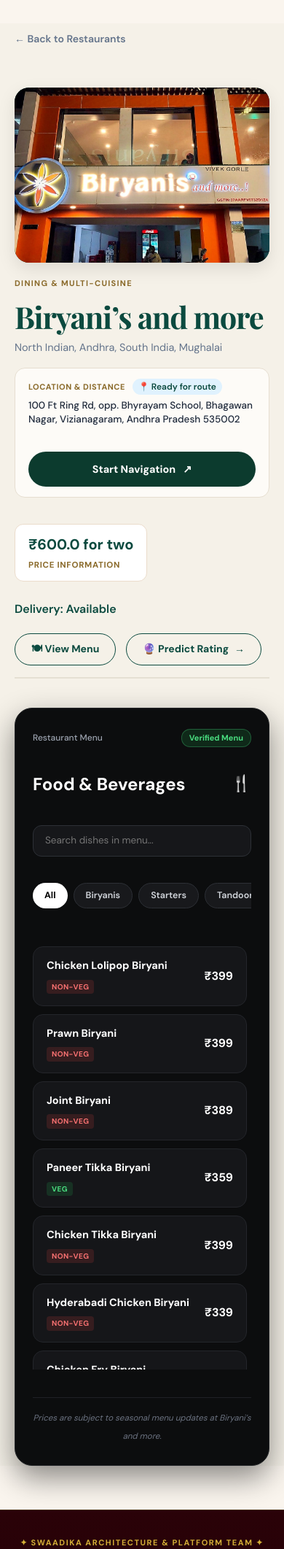
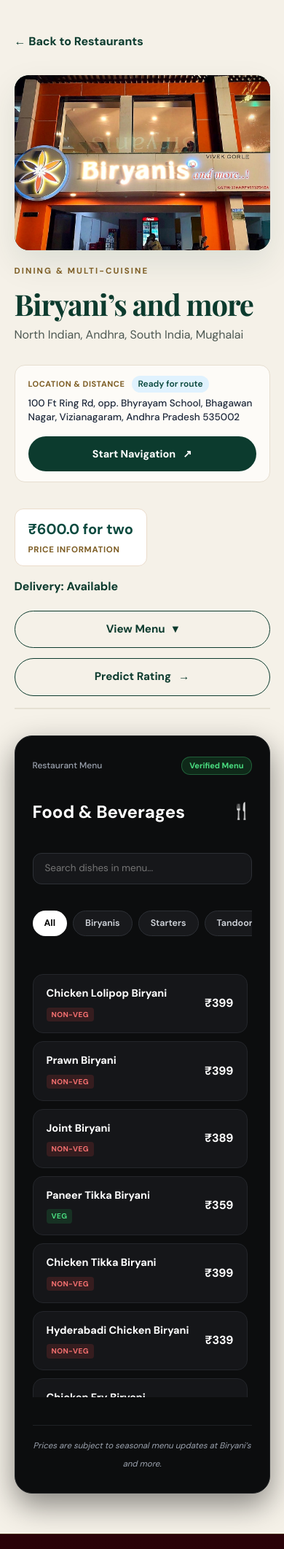
Before and after one commit to sathwicksai79/swaadika-vizianagaram, a Flask app: page /shop/restaurants/1 in a window 390 px wide. Shown: the part 113-2236 px from the top of the page at 73% size. Run offline with Flask 3, Linux system fonts and the light colour scheme; some libraries are stand-ins or nearby versions.

Commit message:
Keep menu hidden until clicked, single button icons, and full-width mobile layout

```diff
--- a/templates/restaurant.html
+++ b/templates/restaurant.html
@@ -1,17 +1,17 @@
 {% extends "base.html" %}
 {% block title %}{{ restaurant.name }} · SWAADIKA{% endblock %}
 {% block content %}
-<section class="detail-hero" style="max-width: 1080px; margin: 32px auto 60px; padding: 0 20px;">
-  <a class="back-link" href="{{ url_for('category_listing', category=category_key) }}" style="color: #64748b; font-weight: 600; text-decoration: none; font-size: 14px; display: inline-flex; align-items: center; gap: 6px;">
+<section class="detail-hero">
+  <a class="back-link" href="{{ url_for('category_listing', category=category_key) }}">
     ← Back to {{ category.label }}
   </a>
 
-  <div class="detail-layout" style="display: grid; grid-template-columns: 1fr 1fr; gap: 36px; margin-top: 20px; align-items: start;">
+  <div class="detail-layout">
 
     <!-- LEFT: Photo -->
-    <div class="detail-photo" style="border-radius: 20px; overflow: hidden; background: #073b30; height: 380px; box-shadow: 0 8px 24px rgba(0,0,0,0.1);">
+    <div class="detail-photo" style="background: #073b30;">
       {% if restaurant.image %}
-      <img src="{{ url_for('static', filename='images/' + restaurant.image) }}" alt="{{ restaurant.name }}" style="width: 100%; height: 100%; object-fit: cover; display: block;" onerror="this.onerror=null; this.src='{{ url_for('static', filename='images/restaurants/' + restaurant.image) }}';">
+      <img src="{{ url_for('static', filename='images/' + restaurant.image) }}" alt="{{ restaurant.name }}" onerror="this.onerror=null; this.src='{{ url_for('static', filename='images/restaurants/' + restaurant.image) }}';">
       {% else %}
       <div class="image-fallback category-fallback {{ category.tone }}" style="width: 100%; height: 100%; display: flex; align-items: center; justify-content: center; font-size: 44px; color: #f6c860;">
         <span>{{ category.symbol }}</span>
@@ -21,15 +21,13 @@
 
     <!-- RIGHT: Info & Actions -->
     <div class="detail-info">
-      <div class="eyebrow dark" style="font-size: 11px; font-weight: 800; letter-spacing: 0.12em; color: #8a6a2a; text-transform: uppercase;">
+      <div class="eyebrow dark">
         {{ category.eyebrow or 'DINING & MULTI-CUISINE' }}
       </div>
 
-      <h1 style="font-family: 'Playfair Display', Georgia, serif; font-size: 2.6rem; color: #0b4a3f; margin: 6px 0 10px 0; font-weight: 700;">
-        {{ restaurant.name }}
-      </h1>
+      <h1>{{ restaurant.name }}</h1>
 
-      <p class="cuisines" style="font-size: 14.5px; color: #64748b; margin: 0 0 16px 0;">
+      <p class="cuisines">
         {{ restaurant.cuisines or 'Multi-cuisine' }}
       </p>
 
@@ -37,12 +35,12 @@
       {% if restaurant.address %}
       <div class="directions-card" style="margin: 14px 0 20px 0; background: #fdfbf7; border: 1.5px solid #e6ded0; border-radius: 14px; padding: 14px 18px; display: flex; align-items: center; justify-content: space-between; gap: 16px; flex-wrap: wrap;">
         <div style="flex: 1; min-width: 220px;">
-          <div style="display: flex; align-items: center; gap: 10px; margin-bottom: 6px;">
-            <span style="font-size: 11px; font-weight: 700; color: #8a6a2a; text-transform: uppercase; letter-spacing: 0.05em;">
+          <div style="display: flex; align-items: center; gap: 10px; margin-bottom: 6px; flex-wrap: wrap;">
+            <span style="font-size: 11px; font-weight: 700; color: #7d5d24; text-transform: uppercase; letter-spacing: 0.05em;">
               Location &amp; Distance
             </span>
             <span id="distanceBadge" style="font-size: 12px; font-weight: 600; color: #0b4a3f; background: #e0f2fe; padding: 2px 8px; border-radius: 12px;">
-              📍 Ready for route
+              Ready for route
             </span>
           </div>
           <div style="color: #1e293b; font-size: 13.5px; font-weight: 500; line-height: 1.4;">
@@ -56,7 +54,7 @@
            rel="noopener noreferrer"
            class="secondary-btn"
            aria-label="Start Google Maps navigation to {{ restaurant.name }}"
-           style="background: #0c3b2e; color: #ffffff; border: 0; font-size: 0.9rem;">
+           style="background: #0c3b2e; color: #ffffff; border: 0; font-size: 0.9rem; margin-top: 0;">
           Start Navigation <span aria-hidden="true">↗</span>
         </a>
       </div>
@@ -73,53 +71,65 @@
             ₹500–700 for two
           {% endif %}
         </strong>
-        <span style="font-size: 11.5px; font-weight: 700; color: #8a6a2a; text-transform: uppercase; letter-spacing: 0.06em;">
+        <span style="font-size: 11.5px; font-weight: 700; color: #7d5d24; text-transform: uppercase; letter-spacing: 0.06em;">
           Price information
         </span>
       </div>
 
       {% if restaurant.delivery is defined and restaurant.delivery is not none %}
-      <p class="delivery-note" style="margin: 10px 0 20px; font-weight: 600; color: #0b4a3f;">
+      <p class="delivery-note">
         Delivery: {{ 'Available' if restaurant.delivery else 'Not available' }}
       </p>
       {% endif %}
 
-      <!-- ACTION BUTTONS: View Menu shows ONLY if this is a restaurant -->
+      <!-- ACTION BUTTONS: Single Icon Each + WCAG Accessible -->
       <div class="explore-tabs" style="display: flex; gap: 14px; margin-top: 20px; border-bottom: 2px solid #e5e0d3; padding-bottom: 16px; flex-wrap: wrap;">
         {% if category_key == 'restaurants' %}
-        <button type="button" id="tabMenuBtn" onclick="toggleSection('menu')" class="action-tab-btn" style="cursor: pointer; border: 1.5px solid #0b4a3f; background: transparent; color: #0b4a3f; padding: 10px 22px; border-radius: 24px; font-weight: 700; font-size: 14px; display: inline-flex; align-items: center; gap: 8px;">
-          🍽 View Menu
+        <button type="button"
+                id="tabMenuBtn"
+                aria-expanded="false"
+                aria-controls="menuContent"
+                onclick="toggleSection('menu')"
+                class="action-tab-btn secondary-btn"
+                style="margin-top: 0;">
+          View Menu <span aria-hidden="true">▾</span>
         </button>
         {% endif %}
 
-        <button type="button" id="tabPredictBtn" onclick="toggleSection('predict')" class="action-tab-btn" style="cursor: pointer; border: 1.5px solid #0b4a3f; background: transparent; color: #0b4a3f; padding: 10px 22px; border-radius: 24px; font-weight: 700; font-size: 14px; display: inline-flex; align-items: center; gap: 8px;">
-          🔮 Predict Rating <span>→</span>
+        <button type="button"
+                id="tabPredictBtn"
+                aria-expanded="false"
+                aria-controls="predictContent"
+                onclick="toggleSection('predict')"
+                class="action-tab-btn secondary-btn"
+                style="margin-top: 0;">
+          Predict Rating <span aria-hidden="true">→</span>
         </button>
       </div>
 
       <!-- PREDICTION SECTION (Hidden initially) -->
-      <div id="predictContent" style="display: none; margin-top: 20px; background: #ffffff; border: 1px solid #e8e2d5; border-radius: 16px; padding: 22px; box-shadow: 0 4px 18px rgba(0,0,0,0.04);">
-        <div style="font-size: 11px; font-weight: 700; color: #8f5f1e; text-transform: uppercase; letter-spacing: 0.5px; margin-bottom: 14px;">
+      <div id="predictContent" hidden style="display: none; margin-top: 20px; background: #ffffff; border: 1px solid #e8e2d5; border-radius: 16px; padding: 22px; box-shadow: 0 4px 18px rgba(0,0,0,0.04);">
+        <div style="font-size: 11px; font-weight: 700; color: #7d5d24; text-transform: uppercase; letter-spacing: 0.5px; margin-bottom: 14px;">
           Ratings &amp; Highlights
         </div>
         <div style="display: flex; gap: 24px; align-items: flex-start; flex-wrap: wrap;">
           <div>
-            <span style="font-size: 12px; color: #777; display: block;">User Rating</span>
+            <span style="font-size: 12px; color: #4e5953; display: block;">User Rating</span>
             <strong style="font-size: 22px; color: #1e293b;">★ {{ restaurant.rating or '4.5' }}</strong>
             {% if restaurant.reviews %}
-            <span style="font-size: 11px; color: #94a3b8; display: block;">({{ restaurant.reviews }} reviews)</span>
+            <span style="font-size: 11px; color: #4e5953; display: block;">({{ restaurant.reviews }} reviews)</span>
             {% endif %}
           </div>
 
           <div style="border-left: 1px solid #eee; padding-left: 20px;">
-            <span style="font-size: 12px; color: #777; display: block;">Swaadika Prediction</span>
-            <strong id="predRatingVal" style="font-size: 22px; color: #2e7d32;">
+            <span style="font-size: 12px; color: #4e5953; display: block;">Swaadika Prediction</span>
+            <strong id="predRatingVal" style="font-size: 22px; color: #166534;">
               ★ {{ auto_prediction if auto_prediction else (restaurant.rating or '4.56') }}
             </strong>
           </div>
 
           <div style="border-left: 1px solid #eee; padding-left: 20px; flex: 1; min-width: 220px;">
-            <span style="font-size: 12px; color: #777; display: block; margin-bottom: 4px;">Try These If Possible</span>
+            <span style="font-size: 12px; color: #4e5953; display: block; margin-bottom: 4px;">Try These If Possible</span>
             <div style="font-size: 13.5px; color: #222; display: flex; flex-direction: column; gap: 6px;">
               {% if restaurant.veg_dishes %}
                 <div><strong style="color: #166534;">Veg:</strong> {{ restaurant.veg_dishes }}</div>
@@ -138,9 +148,9 @@
     </div>
   </div>
 
-  <!-- DYNAMIC DIGITAL MENU CARD (RESTAURANTS ONLY) -->
+  <!-- DYNAMIC DIGITAL MENU CARD (RESTAURANTS ONLY - Hidden until View Menu is clicked) -->
   {% if category_key == 'restaurants' %}
-  <div id="menuContent" style="display: none; margin-top: 40px; background: #0c0d0e; border-radius: 24px; border: 1px solid #232528; padding: 28px 24px; color: #f1f5f9; box-shadow: 0 16px 40px rgba(0,0,0,0.45); max-width: 780px;">
+  <div id="menuContent" hidden style="display: none; margin-top: 36px; background: #0c0d0e; border-radius: 24px; border: 1px solid #232528; padding: 28px 24px; color: #f1f5f9; box-shadow: 0 16px 40px rgba(0,0,0,0.45); max-width: 780px;">
 
     <div style="display: flex; justify-content: space-between; align-items: center; margin-bottom: 12px;">
       <span style="font-size: 12px; color: #9ca3af; font-weight: 500;">Restaurant Menu</span>
@@ -153,13 +163,14 @@
       <h3 style="font-size: 1.5rem; font-weight: 700; color: #ffffff; margin: 0; font-family: 'DM Sans', sans-serif;">
         Food &amp; Beverages
       </h3>
-      <span style="font-size: 22px; color: #e5e7eb;">🍴</span>
+      <span aria-hidden="true" style="font-size: 22px; color: #e5e7eb;">🍴</span>
     </div>
 
     <!-- Quick Search inside Menu -->
     <div style="margin-bottom: 16px; position: relative;">
+      <label for="menuItemSearch" class="sr-only" style="position: absolute; width: 1px; height: 1px; overflow: hidden;">Search dishes in menu</label>
       <input type="text" id="menuItemSearch" placeholder="Search dishes in menu..."
-             style="width: 100%; padding: 10px 16px; border-radius: 12px; border: 1px solid #2d3036; background: #16171a; color: #ffffff; font-size: 13.5px; outline: none; box-sizing: border-box;"
+             style="width: 100%; padding: 10px 16px; border-radius: 12px; border: 1px solid #2d3036; background: #16171a; color: #ffffff; font-size: 13.5px; box-sizing: border-box;"
              oninput="searchMenuItems()">
     </div>
 
@@ -175,13 +186,12 @@
         {% endfor %}
       {% endif %}
 
-      <button type="button" class="menu-pill" onclick="filterMenu('veg', this)" style="background: #18191c; color: #4ade80; border: 1px solid #2d3036; padding: 7px 16px; border-radius: 20px; font-size: 12.5px; font-weight: 700; cursor: pointer; white-space: nowrap;">🟢 Veg</button>
-      <button type="button" class="menu-pill" onclick="filterMenu('non-veg', this)" style="background: #18191c; color: #f87171; border: 1px solid #2d3036; padding: 7px 16px; border-radius: 20px; font-size: 12.5px; font-weight: 700; cursor: pointer; white-space: nowrap;">🔴 Non-Veg</button>
+      <button type="button" class="menu-pill" onclick="filterMenu('veg', this)" style="background: #18191c; color: #4ade80; border: 1px solid #2d3036; padding: 7px 16px; border-radius: 20px; font-size: 12.5px; font-weight: 700; cursor: pointer; white-space: nowrap;">Veg</button>
+      <button type="button" class="menu-pill" onclick="filterMenu('non-veg', this)" style="background: #18191c; color: #f87171; border: 1px solid #2d3036; padding: 7px 16px; border-radius: 20px; font-size: 12.5px; font-weight: 700; cursor: pointer; white-space: nowrap;">Non-Veg</button>
     </div>
 
-    <!-- Dynamic Dish List from Server or Fallback -->
+    <!-- Dynamic Dish List -->
     <div id="menuItemsContainer" style="display: flex; flex-direction: column; gap: 11px; max-height: 580px; overflow-y: auto; padding-right: 6px;">
-
       {% if menu_data %}
         {% for cat_title, items in menu_data.items() %}
           {% for item in items %}
@@ -200,14 +210,12 @@
           {% endfor %}
         {% endfor %}
       {% else %}
-        <!-- In case menu_data isn't passed via app.py, default to the full combined menu list -->
         <p style="color: #94a3b8; font-size: 13px; text-align: center; padding: 20px 0;">Official digital menu is loaded directly from dataset.</p>
       {% endif %}
-
     </div>
 
     <div style="margin-top: 18px; text-align: center; border-top: 1px solid #1f2125; padding-top: 14px;">
-      <span style="font-size: 11.5px; color: #6b7280; font-style: italic;">
+      <span style="font-size: 11.5px; color: #9ca3af; font-style: italic;">
         Prices are subject to seasonal menu updates at {{ restaurant.name }}.
       </span>
     </div>
@@ -275,36 +283,67 @@ function toggleSection(section) {
   const predBtn = document.getElementById('tabPredictBtn');
 
   if (section === 'menu' && menuBox) {
-    const isOpened = menuBox.style.display === 'block';
-    menuBox.style.display = isOpened ? 'none' : 'block';
-    if (predBox) predBox.style.display = 'none';
+    const isClosed = menuBox.hasAttribute('hidden') || menuBox.style.display === 'none';
 
+    if (isClosed) {
+      menuBox.removeAttribute('hidden');
+      menuBox.style.display = 'block';
       if (menuBtn) {
-      menuBtn.style.background = isOpened ? 'transparent' : '#0b4a3f';
-      menuBtn.style.color = isOpened ? '#0b4a3f' : '#ffffff';
+        menuBtn.setAttribute('aria-expanded', 'true');
+        menuBtn.style.background = '#0c3b2e';
+        menuBtn.style.color = '#ffffff';
+        menuBtn.innerHTML = 'Hide Menu <span aria-hidden="true">▴</span>';
+      }
+      if (predBox) {
+        predBox.setAttribute('hidden', '');
+        predBox.style.display = 'none';
       }
       if (predBtn) {
+        predBtn.setAttribute('aria-expanded', 'false');
         predBtn.style.background = 'transparent';
-      predBtn.style.color = '#0b4a3f';
+        predBtn.style.color = '#0c3b2e';
       }
-    if (!isOpened) {
       menuBox.scrollIntoView({ behavior: 'smooth', block: 'start' });
+    } else {
+      menuBox.setAttribute('hidden', '');
+      menuBox.style.display = 'none';
+      if (menuBtn) {
+        menuBtn.setAttribute('aria-expanded', 'false');
+        menuBtn.style.background = 'transparent';
+        menuBtn.style.color = '#0c3b2e';
+        menuBtn.innerHTML = 'View Menu <span aria-hidden="true">▾</span>';
       }
-  } else if (section === 'predict') {
-    const isOpened = predBox.style.display === 'block';
-    predBox.style.display = isOpened ? 'none' : 'block';
-    if (menuBox) menuBox.style.display = 'none';
+    }
+  } else if (section === 'predict' && predBox) {
+    const isClosed = predBox.hasAttribute('hidden') || predBox.style.display === 'none';
 
+    if (isClosed) {
+      predBox.removeAttribute('hidden');
+      predBox.style.display = 'block';
       if (predBtn) {
-      predBtn.style.background = isOpened ? 'transparent' : '#0b4a3f';
-      predBtn.style.color = isOpened ? '#0b4a3f' : '#ffffff';
+        predBtn.setAttribute('aria-expanded', 'true');
+        predBtn.style.background = '#0c3b2e';
+        predBtn.style.color = '#ffffff';
+      }
+      if (menuBox) {
+        menuBox.setAttribute('hidden', '');
+        menuBox.style.display = 'none';
       }
       if (menuBtn) {
+        menuBtn.setAttribute('aria-expanded', 'false');
         menuBtn.style.background = 'transparent';
-      menuBtn.style.color = '#0b4a3f';
+        menuBtn.style.color = '#0c3b2e';
+        menuBtn.innerHTML = 'View Menu <span aria-hidden="true">▾</span>';
       }
-    if (!isOpened) {
       predBox.scrollIntoView({ behavior: 'smooth', block: 'center' });
+    } else {
+      predBox.setAttribute('hidden', '');
+      predBox.style.display = 'none';
+      if (predBtn) {
+        predBtn.setAttribute('aria-expanded', 'false');
+        predBtn.style.background = 'transparent';
+        predBtn.style.color = '#0c3b2e';
+      }
     }
   }
 }
@@ -347,11 +386,7 @@ function applyCombinedFilters() {
 
     const matchesSearch = !searchQuery || title.includes(searchQuery) || desc.includes(searchQuery);
 
-    if (matchesCategory && matchesSearch) {
-      row.style.display = 'flex';
-    } else {
-      row.style.display = 'none';
-    }
+    row.style.display = (matchesCategory && matchesSearch) ? 'flex' : 'none';
   });
 }
 </script>
```
Lines whose indentation alone changed are shown as unchanged.
